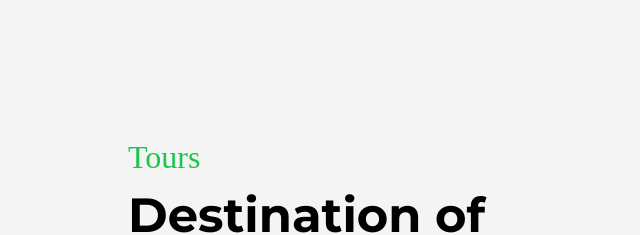
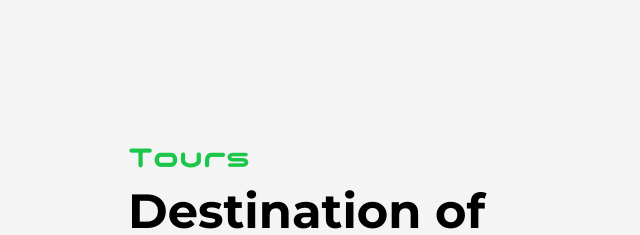
Before and after one commit to Lkhamjav-github/pine_tour, a plain HTML site: page public/index.html in a window 1280 px wide. Shown: the part 960-1195 px from the top of the page, without its empty margins (0-640 px from the left). Drawn offline with Linux system fonts and the light colour scheme.

Commit message:
firebase deploy

```diff
--- a/public/index.html
+++ b/public/index.html
@@ -11,7 +11,7 @@
     <link
         href="https://fonts.googleapis.com/css2?family=Montserrat:ital,wght@0,400;0,500;0,600;0,700;0,800;1,400;1,500;1,600;1,700;1,800&family=Pacifico&family=Poppins:ital,wght@0,300;0,400;0,500;0,600;0,700;1,300;1,400;1,500;1,600&display=swap"
         rel="stylesheet">
-    <link rel="icon" type="image/x-icon" href="/public/355474521_648539590626374_1461801989356420777_n.jpeg">
+    <link rel="icon" type="image/x-icon" href="./logo.jpeg">
 </head>
 
 <body>
--- a/public/style.css
+++ b/public/style.css
@@ -1,6 +1,11 @@
 body {
     margin: 0;
     background-color: #f4f4f4;
+}
+
+@font-face {
+    font-family: nicomoji;
+    src: url(/public/fonts/NicoMoji-Regular.ttf);
 }
 
 .container {
@@ -60,7 +65,7 @@ h1 {
     color: #1AC74A;
     font-weight: 400;
     font-size: 32px;
-    font-family: nico moji;
+    font-family: nicomoji;
 }
 
 .h3 {
```
Also changed, not shown: public/firebase.json (renamed from firebase.json), public/fonts/NicoMoji-Regular.ttf (added), public/logo.jpeg (renamed from public/355474521_648539590626374_1461801989356420777_n.jpeg), 3 other files.
